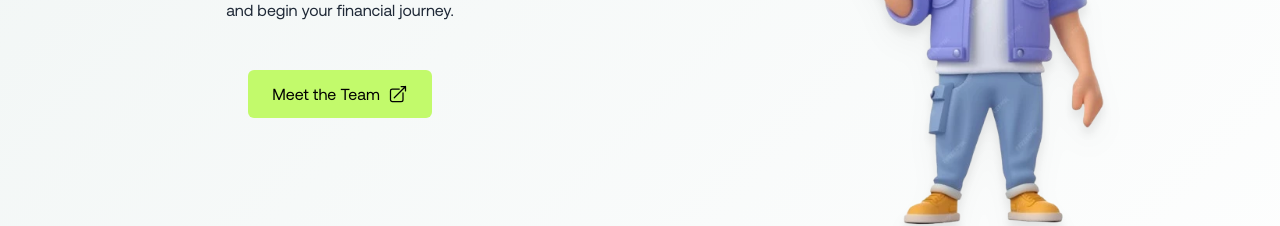
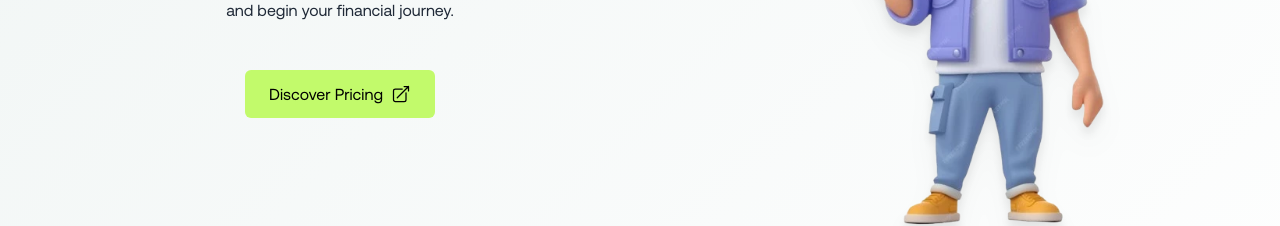
Before and after one commit to scruffy1407/CC2-Thomas, a Next.js app: page /Products in a window 1280 px wide. Shown: the part 3518-3744 px from the top of the page. Built offline with nearby package versions, Linux system fonts and the light colour scheme; no server answers.

Commit message:
minor fix

```diff
--- a/src/pages/Products/index.tsx
+++ b/src/pages/Products/index.tsx
@@ -136,9 +136,9 @@ function Products() {
                 </p>
               </div>
               <div className="flex flex-col items-center mt-6">
-                <Link href="/Company">
+                <Link href="/Pricing">
                   <div className="flex items-center justify-center px-6 py-3 bg-custom-light-green text-black rounded-md hover:bg-custom-green hover:text-white transition duration-300 text-center">
-                    Meet the Team{" "}
+                    Discover Pricing{" "}
                     <ArrowTopRightOnSquareIcon className="w-5 h-5 ml-2" />
                   </div>
                 </Link>
```
